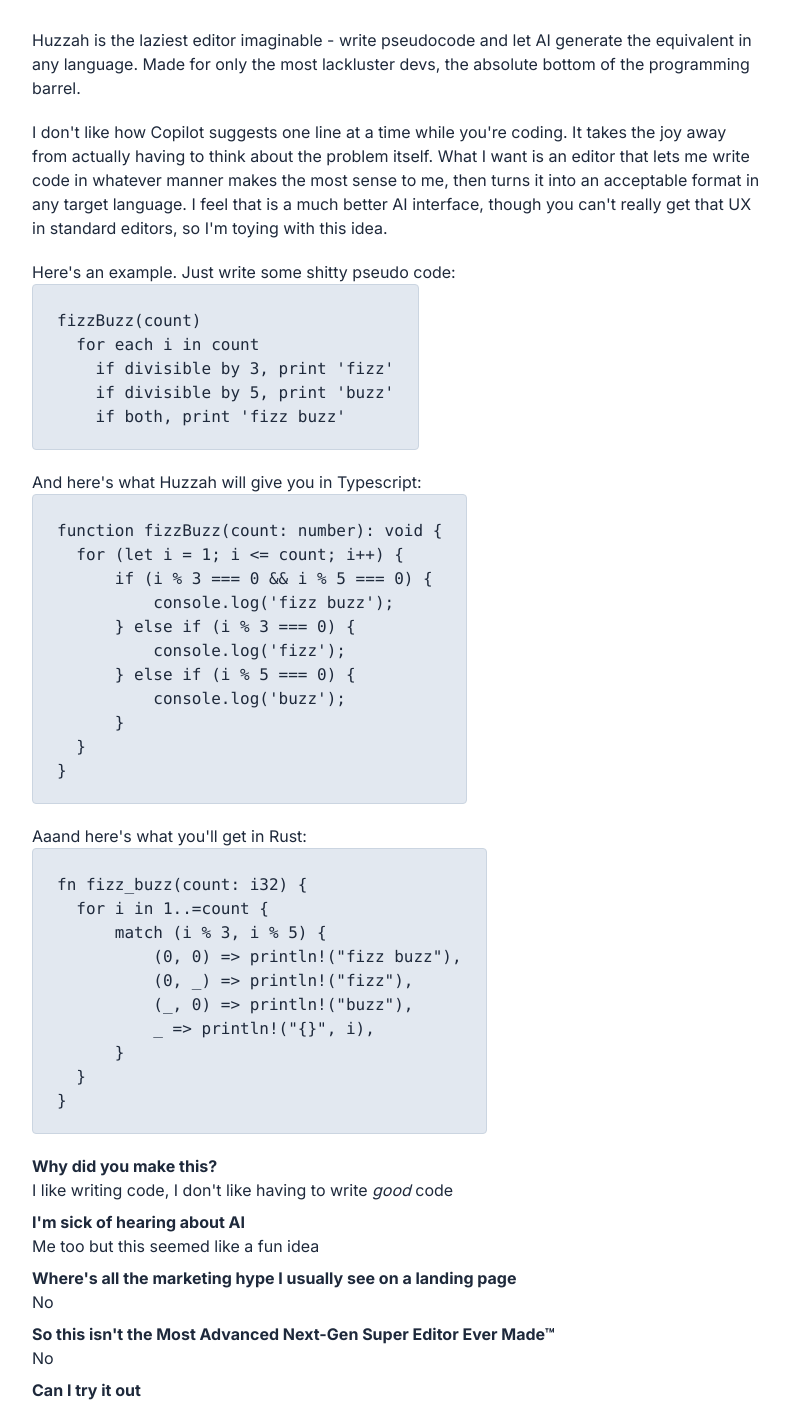
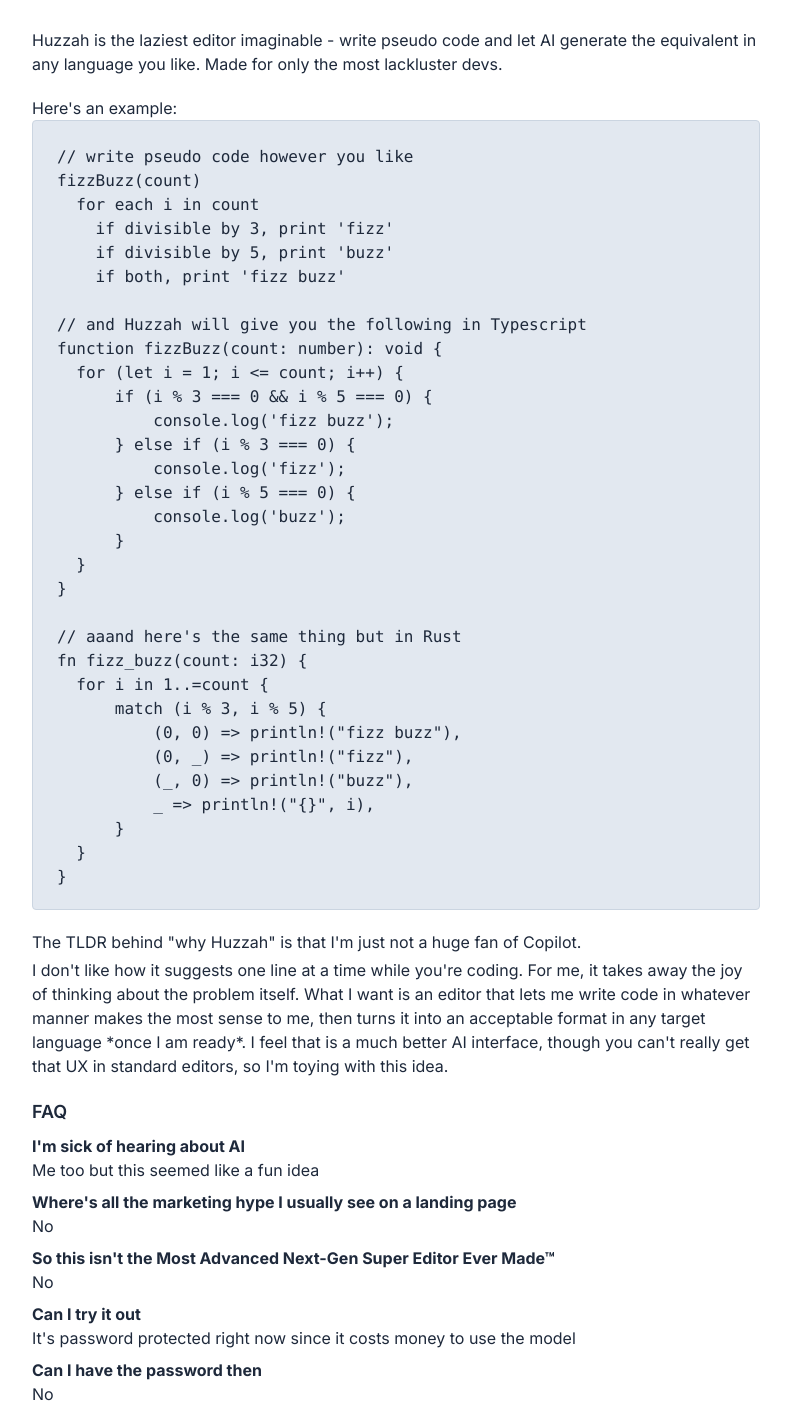
Before and after one commit to danielvaughn/huzzah, a Next.js app: page / in a window 1280 px wide. Shown: the part 100-1506 px from the top of the page, without its empty margins (244-1035 px from the left). Built offline with nearby package versions, Linux system fonts and the light colour scheme.

Commit message:
updates landing

```diff
--- a/src/app/page.js
+++ b/src/app/page.js
@@ -4,10 +4,6 @@ import { useRouter } from "next/navigation"
 import React, { useEffect, useState } from "react"
 
 const faqs = [
-  {
-    q: 'Why did you make this?',
-    a: 'I like writing code, I don\'t like having to write <i>good</i> code',
-  },
   {
     q: 'I\'m sick of hearing about AI',
     a: 'Me too but this seemed like a fun idea',
@@ -32,14 +28,14 @@ const faqs = [
 
 // THANK YOU NEXTJS WHAT THE FUCK
 const pseudoBlock = `
+// write pseudo code however you like
 fizzBuzz(count)
   for each i in count
     if divisible by 3, print 'fizz'
     if divisible by 5, print 'buzz'
     if both, print 'fizz buzz'
-`
 
-const tsBlock = `
+// and Huzzah will give you the following in Typescript
 function fizzBuzz(count: number): void {
   for (let i = 1; i <= count; i++) {
       if (i % 3 === 0 && i % 5 === 0) {
@@ -51,9 +47,8 @@ function fizzBuzz(count: number): void {
       }
   }
 }
-`
 
-const rsBlock = `
+// aaand here's the same thing but in Rust
 fn fizz_buzz(count: i32) {
   for i in 1..=count {
       match (i % 3, i % 5) {
@@ -70,13 +65,9 @@ export default function Home() {
   const [password, setPassword] = useState('')
   const router = useRouter()
   const [renderedPseudoBlock, setRenderedPseudoBlock] = useState('')
-  const [renderedTSBlock, setRenderedTSBlock] = useState('')
-  const [renderedRsBlock, setRenderedRsBlock] = useState('')
 
   useEffect(() => {
     setRenderedPseudoBlock(pseudoBlock)
-    setRenderedTSBlock(tsBlock)
-    setRenderedRsBlock(rsBlock)
   }, [])
 
   return (
@@ -88,24 +79,15 @@ export default function Home() {
 
       <section className="mb-5">
         <p>
-          Huzzah is the laziest editor imaginable - write pseudocode and let AI generate the equivalent in any language.
-          Made for only the most lackluster devs, the absolute bottom of the programming barrel.
+          Huzzah is the laziest editor imaginable - write pseudo code and let AI generate the equivalent in any language you like.
+          Made for only the most lackluster devs.
         </p>
       </section>
 
       <section className="mb-5">
-        <p>
-          I don&apos;t like how Copilot suggests one line at a time while you&apos;re coding.
-          It takes the joy away from actually having to think about the problem itself.
-          What I want is an editor that lets me write code in whatever manner makes the most sense to me, then turns it into an acceptable format in any target language.
-          I feel that is a much better AI interface, though you can&apos;t really get that UX in standard editors, so I&apos;m toying with this idea.
-        </p>
-      </section>
+        <p>Here&apos;s an example:</p>
 
-      <section className="mb-5">
-        <p>Here&apos;s an example. Just write some shitty pseudo code:</p>
-
-        <div className="px-6 pt-0 pb-5 border rounded bg-slate-200 border-slate-300 w-fit text-slate-800">
+        <div className="w-full px-6 pt-0 pb-5 overflow-y-hidden border rounded bg-slate-200 border-slate-300 text-slate-800">
           {renderedPseudoBlock !== '' && (
             <pre><code>{renderedPseudoBlock}</code></pre>
           )}
@@ -113,26 +95,17 @@ export default function Home() {
       </section>
 
       <section className="mb-5">
-        <p>And here&apos;s what Huzzah will give you in Typescript:</p>
-
-        <div className="px-6 pt-0 pb-5 border rounded bg-slate-200 border-slate-300 w-fit text-slate-800">
-          {renderedTSBlock !== '' && (
-            <pre><code>{renderedTSBlock}</code></pre>
-          )}
-        </div>
+        <p className="mb-1">The TLDR behind &quot;why Huzzah&quot; is that I&apos;m just not a huge fan of Copilot.</p>
+        <p>
+          I don&apos;t like how it suggests one line at a time while you&apos;re coding.
+          For me, it takes away the joy of thinking about the problem itself.
+          What I want is an editor that lets me write code in whatever manner makes the most sense to me, then turns it into an acceptable format in any target language *once I am ready*.
+          I feel that is a much better AI interface, though you can&apos;t really get that UX in standard editors, so I&apos;m toying with this idea.
+        </p>
       </section>
 
       <section className="mb-5">
-        <p>Aaand here&apos;s what you&apos;ll get in Rust:</p>
-
-        <div className="px-6 pt-0 pb-5 border rounded bg-slate-200 border-slate-300 w-fit text-slate-800">
-          {renderedRsBlock !== '' && (
-            <pre><code>{renderedRsBlock}</code></pre>
-          )}
-        </div>
-      </section>
-
-      <section className="mb-5">
+        <h2 className="mb-2 text-lg font-semibold">FAQ</h2>
         <dl>
           {faqs.map((faq) => {
             return (
```
